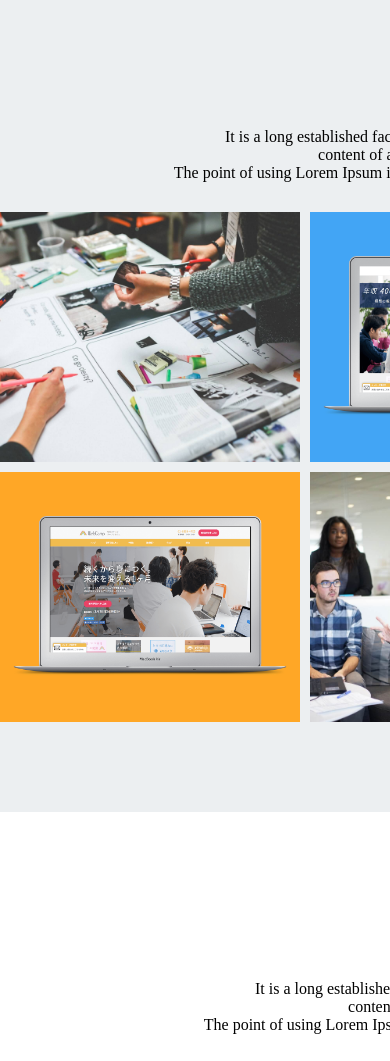
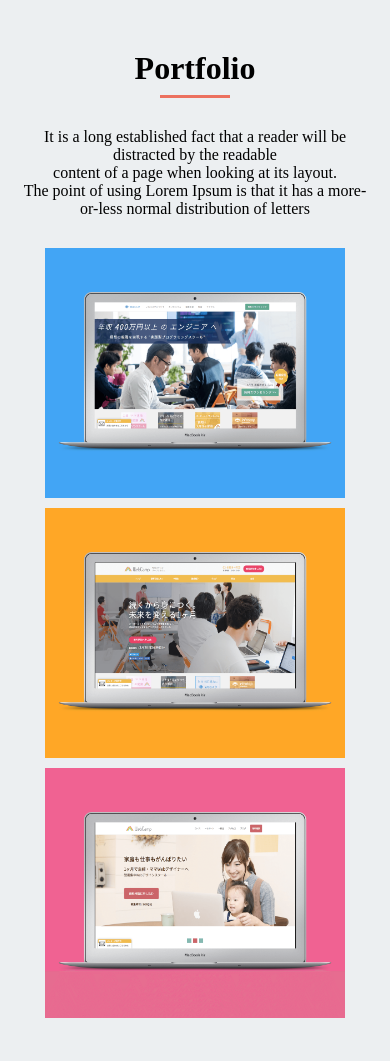
Before and after one commit to Lucana0725/my_site, a plain HTML site: page index.html in a window 390 px wide. Shown: the part 760-1821 px from the top of the page. Drawn offline with Linux system fonts and the light colour scheme.

Commit message:
[Finish]Portfolioのレスポンシブ対応

```diff
--- a/css/styles.css
+++ b/css/styles.css
@@ -400,4 +400,25 @@ footer {
     color: #FAFAFA ;
     margin: 0 auto;
   }
+
+
+  .pf-body {
+    width: 90%;
+  }
+
+  .pf-contents {
+    display: block;
+  }
+
+  .pf-item {
+    margin: 0 auto 10px;
+  }
+  #n6 { /*上の方で定義した.pf-item:nth-of-type(3n)が優先されているらしいので上書き*/
+    margin: 10px auto 0;
+  }
+
+  .pf-item:nth-child(odd) {
+    display: none;
+  }
+
 }
--- a/index.html
+++ b/index.html
@@ -46,9 +46,7 @@
             <h2>Portfolio</h2>
             <div class="underline"></div>
             <div class="pf-description">
-              <p>It is a long established fact that a reader will be distracted by the readable</p>
-              <p>content of a page when looking at its layout.</p>
-              <p>The point of using Lorem Ipsum is that it has a more-or-less normal distribution of letters</p>
+              <p>It is a long established fact that a reader will be distracted by the readable<br>content of a page when looking at its layout.<br>The point of using Lorem Ipsum is that it has a more-or-less normal distribution of letters</p>
             </div>
           </div>
           <div class="pf-contents">
@@ -76,9 +74,7 @@
             <h2>Feature</h2>
             <div class="underline"></div>
             <div class="feature-description">
-              <p>It is a long established fact that a reader will be distracted by the readable</p>
-              <p>content of a page when looking at its layout.</p>
-              <p>The point of using Lorem Ipsum is that it has a more-or-less normal distribution of letters</p>
+              <p>It is a long established fact that a reader will be distracted by the readable<br>content of a page when looking at its layout.<br>The point of using Lorem Ipsum is that it has a more-or-less normal distribution of letters</p>
             </div>
           </div>
           <div class="feature-contents">
@@ -105,9 +101,7 @@
           <h2>Profile</h2>
           <div class="underline"></div>
           <div class="profile-index">
-            <p>It is a long established fact that a reader will be distracted by the readable</p>
-            <p>content of a page when looking at its layout.</p>
-            <p>The point of using Lorem Ipsum is that it has a more-or-less normal distribution of letters</p>
+            <p>It is a long established fact that a reader will be distracted by the readable<br>content of a page when looking at its layout.<br>The point of using Lorem Ipsum is that it has a more-or-less normal distribution of letters</p>
           </div>
           <div class="profile-contents0">
             <div class="profile-contents1">
@@ -133,9 +127,7 @@
           <h2>Contact</h2>
           <div class="underline"></div>
           <div class="contact-index">
-            <p>It is a long established fact that a reader will be distracted by the readable</p>
-            <p>content of a page when locking at its layout.</p>
-            <p>The point of using Lorem Ipsum is that it has a more-or-less normal distribution of letters</p>
+            <p>It is a long established fact that a reader will be distracted by the readable<br>content of a page when looking at its layout.<br>The point of using Lorem Ipsum is that it has a more-or-less normal distribution of letters</p>
           </div>
           <div class="contact-items">
             <div class="contact-left">
```
